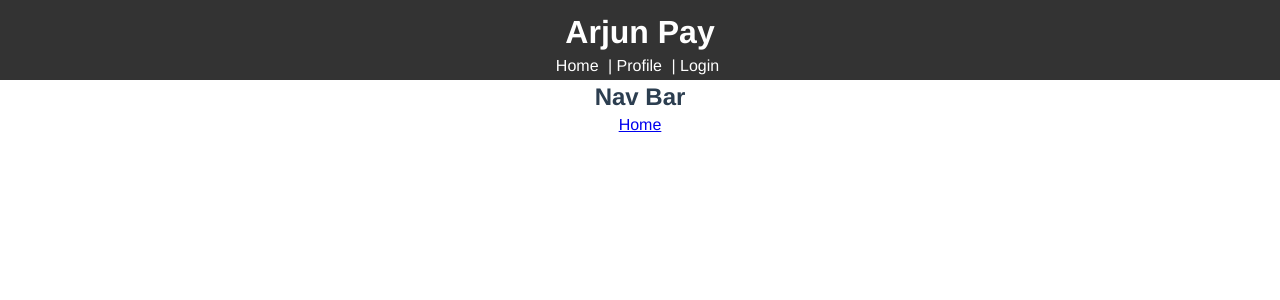
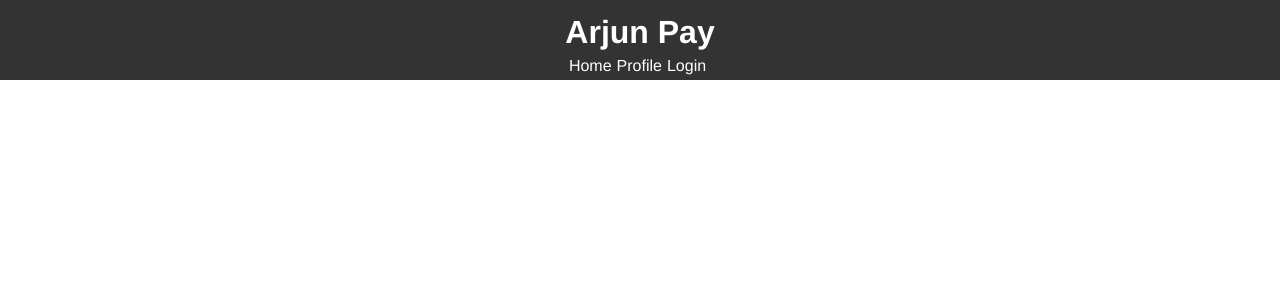
Before and after one commit to Melliti/payment_ui, a Vue app: page / in a window 1280 px wide. Shown: the top 300 px of the page. Built offline with nearby package versions, Linux system fonts and the light colour scheme; what vue-tel-input would draw is missing.

Commit message:
Deleted the nav component to merge it to header

```diff
--- a/src/App.vue
+++ b/src/App.vue
@@ -3,17 +3,14 @@
   <div id="app">
     <Header id="headerStyle"/>
     <router-view/>
-    <Nav></Nav>
   </div>
 </template>
 
 <script>
 import Header from "./components/layout/header"
-import Nav from './components/Nav'
 export default {
   name: 'app',
   components: {
-    'Nav': Nav,
     'Header': Header
   }
 }
--- a/src/components/Nav.vue
+++ /dev/null
@@ -1,8 +0,0 @@
-<template>
-  <div>
-    <h2>Nav Bar</h2>
-    <nav>
-      <router-link to="/home">Home</router-link>
-    </nav>
-  </div>
-</template>
--- a/src/components/layout/header.vue
+++ b/src/components/layout/header.vue
@@ -1,17 +1,38 @@
 <template>
     <header class="header">
         <h1>Arjun Pay</h1>
-        <div id="nav">
-            <router-link to="/">Home</router-link> |
-            <router-link to="/Profile">Profile</router-link> |
-            <router-link to="/login">Login</router-link>
-        </div>
+        <nav>
+            <router-link v-for="routes in links"
+            v-bind:key="routes.id"
+            :to="`${routes.page}`">{{routes.text}}</router-link>
+        </nav>
     </header>
 </template>
 
 <script>
 export default {
-    name: "Header"
+    name: "Header",
+    data() {
+    return {
+      links: [
+        {
+          id: 0,
+          text: 'Home',
+          page:'/Home'
+        },
+        {
+          id: 1,
+          text: 'Profile',
+          page:'/Profile'
+        },
+        {
+          id: 3,
+          text: 'Login',
+          page:'/Login'
+        },
+      ]
+    }
+  }
 }
 </script>
 
```
